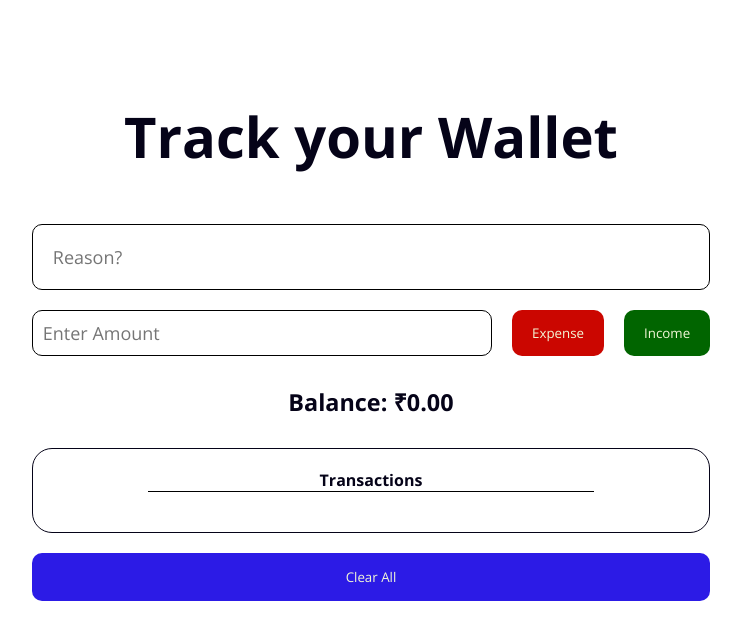
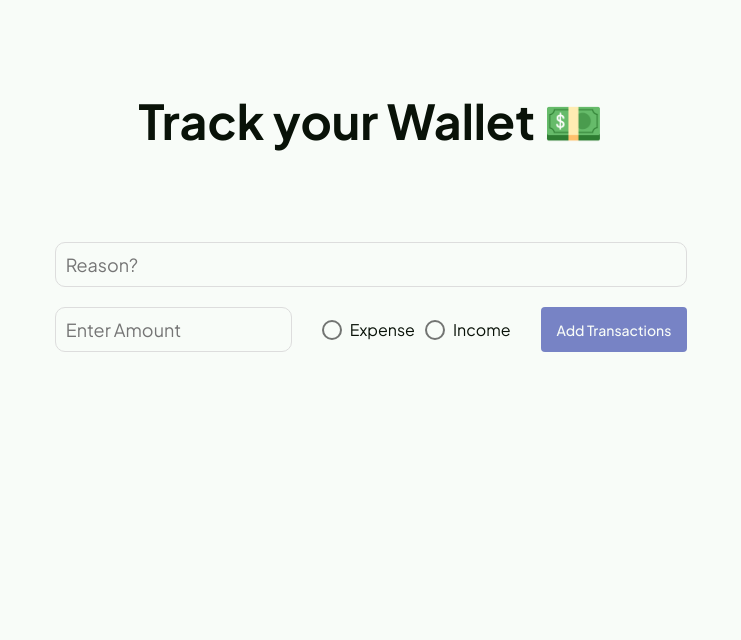
Before and after one commit to shubhamashish33/wallet, an Angular app: page / in a window 1280 px wide. Shown: the top 640 px of the page, without its empty margins (269-1010 px from the left). Built offline with nearby package versions, Linux system fonts and the light colour scheme.

Commit message:
major changes and enhancement

```diff
--- a/angular.json
+++ b/angular.json
@@ -24,6 +24,7 @@
               "src/assets"
             ],
             "styles": [
+              "./node_modules/@angular/material/prebuilt-themes/deeppurple-amber.css",
               "src/styles.css"
             ],
             "scripts": []
@@ -87,6 +88,7 @@
               "src/assets"
             ],
             "styles": [
+              "./node_modules/@angular/material/prebuilt-themes/deeppurple-amber.css",
               "src/styles.css"
             ],
             "scripts": []
--- a/src/app/app.component.css
+++ b/src/app/app.component.css
@@ -1,44 +1,47 @@
-@import url('https://fonts.googleapis.com/css2?family=Open+Sans:ital,wght@0,300..800;1,300..800&display=swap');
-
 * {
     margin: 0px;
     padding: 0px;
     box-sizing: border-box;
-    font-family: "Open Sans", sans-serif;
     font-optical-sizing: auto;
-    --text: #050318;
-    --background: #f2f7d6;
-    --primary: #2c1be6;
-    --secondary: #cb0600;
-    --accent: #016500;
+    --text: #091208;
+    --background: #f8fcf8;
+    --primary: #53b34d;
+    --secondary: #b14848;
+    --accent: #7783c5;
     color: var(--text);
 }
 
 .container {
     display: grid;
-    width: 60%;
-    margin: auto;
     padding: 40px;
     border-radius: 20px;
+    width: 90%;
+    margin: auto;
+}
+
+.content {
+    display: flex;
+    justify-content: space-around;
+    padding: 40px;
+    gap: 40px;
 }
 
 .topcontainer {
     margin: 50px 0px;
     text-align: center;
-    font-size: 48px;
-    font-weight: 400px;
 }
 
 .midcontainer {
     display: flex;
     flex-direction: column;
     gap: 20px;
+    height: 100px;
 }
 
 .midcontainer input {
-    padding: 20px;
+    padding: 10px;
     border-radius: 10px;
-    border: 1px solid black;
+    border: 1px solid #ddd;
     font-size: 18px;
     flex: 1;
     font-weight: 400;
@@ -46,9 +49,10 @@
 }
 
 .midinnercontainer {
-    display: flex;
+    display: flex !important;
     justify-content: space-evenly;
     gap: 20px;
+    align-content: center !important;
 }
 
 .midinnercontainer input {
@@ -110,21 +114,45 @@ input[type=number]::-webkit-outer-spin-button {
 }
 
 .expenselistcontainer {
-    padding: 20px;
+    flex: 1;
+    padding: 20px 10px;
     border-radius: 20px;
-    border: 1px solid var(--text);
-    margin-top: 20px;
+    border: 1px solid #ddd;
     display: flex;
     flex-direction: column;
     gap: 10px;
 }
 
+.expenselisttransactions {
+    display: flex;
+    flex-wrap: wrap;
+    gap: 10px;
+}
+
+.mat-mdc-radio-button~.mat-mdc-radio-button {
+    margin-left: 16px;
+    background-color: greenyellow;
+}
+
+.mat-radio-group {
+    padding: 10px;
+    display: flex;
+    flex-direction: row;
+    gap: 10px;
+}
+
+.expensecontent {
+    display: flex;
+    flex-direction: column;
+}
+
 .expenselist {
-    padding: 20px;
+    padding: 10px;
     display: flex;
     border: 1.5px solid var(--text);
     justify-content: space-between;
     border-radius: 10px;
+    flex-grow: 1;
 }
 
 .reasonName {
@@ -139,11 +167,22 @@ input[type=number]::-webkit-outer-spin-button {
 
 @media only screen and (max-width: 800px) {
     .container {
-        width: 90%;
+        width: 100%;
+        padding: 15px;
+    }
+
+    .topcontainer h1 {
+        font-size: 28px !important;
+    }
+
+    .content {
+        flex-direction: column;
+        padding: 0px;
     }
 
     .midcontainer {
         flex-direction: column;
+        height: auto;
     }
 
     .midinnercontainer {
--- a/src/app/app.component.html
+++ b/src/app/app.component.html
@@ -1,34 +1,49 @@
 <div class="container">
   <div class="topcontainer">
-    <h3>Track your Wallet</h3>
+    <h1 style="font-size: 3rem; font-weight: bolder;">Track your Wallet 💵</h1>
   </div>
+  <div class="content">
     <div class="midcontainer">
-    <input type="text" name="" id="" placeholder="Reason?" [(ngModel)]="expenseName">
+      <input type="text" placeholder="Reason?" [(ngModel)]="expenseName">
       <div class="midinnercontainer">
-      <input type="number" name="" placeholder="Enter Amount" [(ngModel)]="amount" max="100000" id="currency" appCurrencyInput>
-      <div class="buttons">
-        <button (click)="addExpense()" class="expense btn">Expense</button>
-        <button (click)="addIncome()" class="income btn">Income</button>
+        <input type="number" placeholder="Enter Amount" [(ngModel)]="expenseAmount" max="100000" id="currency">
+        <mat-radio-group [(ngModel)]="income_or_expense" aria-label="Select an option">
+          <mat-radio-button value="expense">Expense</mat-radio-button>
+          <mat-radio-button value="income">Income</mat-radio-button>
+        </mat-radio-group>
+        <button mat-flat-button style="background-color: #7783c5; color: #f8fcf8;" (click)="addTransaction(income_or_expense)">Add
+          Transactions</button>
       </div>
-    </div>
-    <div class="totalamt">
+      <div class="totalamt" *ngIf="expenseList && expenseList.length > 0">
         <h3>
           Balance: {{balance |currency:'INR'}}
         </h3>
       </div>
     </div>
-  <div class="expenselistcontainer">
+    <div class="expenselistcontainer" *ngIf="expenseList && expenseList.length > 0">
       <div *ngIf="isError" class="error-message">
         {{errorMessage}}
       </div>
       <h4
-      style="font-style: bold; width: 70%; margin: auto; text-align: center; border-bottom: 1px solid black; margin-bottom: 20px;">
+        style="font-style: bold; width: 100%; margin: auto; text-align: center; border-bottom: 1px solid black; margin-bottom: 20px;">
         Transactions</h4>
-    <div class="expenselist" *ngFor="let expense of expenseList"
-      [ngStyle]="{ 'border-left': expense.amount > 0 ? '12px solid green' : '12px solid red' }">
+      <div class="expenselisttransactions">
+        <div class="expenselist" *ngFor="let expense of expenseList; let indx = index"
+          [ngStyle]="{ 'border-top': expense.amount > 0 ? '12px solid #53b34d' : '12px solid #b14848' }">
+          <div class="expensecontent">
             <span class="reasonName">{{expense.expenseName | titlecase}}</span>
             <span>{{expense.amount | currency: "INR"}}</span>
+          </div>
+          <div class="deleteicon" style="cursor: pointer;" (click)="onRemoveExpense(indx)">
+            <svg xmlns="http://www.w3.org/2000/svg" height="20" width="15"
+              viewBox="0 0 384 512">
+              <path
+                d="M342.6 150.6c12.5-12.5 12.5-32.8 0-45.3s-32.8-12.5-45.3 0L192 210.7 86.6 105.4c-12.5-12.5-32.8-12.5-45.3 0s-12.5 32.8 0 45.3L146.7 256 41.4 361.4c-12.5 12.5-12.5 32.8 0 45.3s32.8 12.5 45.3 0L192 301.3 297.4 406.6c12.5 12.5 32.8 12.5 45.3 0s12.5-32.8 0-45.3L237.3 256 342.6 150.6z" />
+            </svg>
+          </div>
         </div>
       </div>
       <button (click)="clearLocalStorage()" class="clearAll btn" style="cursor: pointer;">Clear All</button>
     </div>
+  </div>
+</div>
--- a/src/app/app.component.ts
+++ b/src/app/app.component.ts
@@ -11,31 +11,75 @@ export class AppComponent implements OnInit {
   public balance: number = 0;
   public expenseList: any[] = [];
   public expenseName: string = '';
-  public amount: number;
+  public expenseAmount: number;
+  public income_or_expense: any;
   ngOnInit(): void {
     const storedBalance = localStorage.getItem('balance');
     if (storedBalance) {
       this.balance = parseFloat(storedBalance);
     }
     const storedExpenseList = localStorage.getItem('expenseList');
-    if (storedExpenseList) {
+    if (storedExpenseList && storedExpenseList.length > 0) {
       this.expenseList = JSON.parse(storedExpenseList);
     }
   }
+  addTransaction(incomeOrExpense: string) {
+    if (incomeOrExpense) {
+      (incomeOrExpense == "expense") ? this.addExpense() : this.addIncome();
+    }
+    else {
+      const message = "Please Select any option";
+      this.showError(message);
+  }
+}
+  showError(message: string){
+    this.errorMessage = message;
+      this.isError = true;
+      setTimeout(() => {
+        this.errorMessage = "";
+        this.isError = false;
+      }, 2000)
+  }
   addExpense() {
     if (this.expenseName.length && this.expenseName != null &&
-      this.amount != null && this.amount != undefined && this.amount < 100000
+      this.expenseAmount != null && this.expenseAmount != undefined && this.expenseAmount < 100000
     )
-      if (this.amount > 0) {
+      if (this.expenseAmount > 0) {
         {
           this.expenseList.push({
             expenseName: this.expenseName,
-            amount: -this.amount
+            amount: -this.expenseAmount
           });
-          this.balance = this.balance - this.amount;
+          this.balance = this.balance - this.expenseAmount;
           this.isError = false;
           this.expenseName = '';
-          this.amount = null;
+          this.expenseAmount = null;
+        }
+      }
+      else {
+        const message: string = "Negative amount has been passed";
+        this.showError(message);
+      }
+    else {
+      const message: string = "Incorrect parameter has been passed";
+      this.showError(message);
+    }
+    this.saveExpenseList();
+  }
+  addIncome() {
+    if (this.expenseName.length && this.expenseName != undefined &&
+      this.expenseAmount != null && this.expenseAmount != undefined && this.expenseAmount < 100000
+    )
+      if (this.expenseAmount > 0) {
+        {
+          this.expenseList.push({
+            expenseName: this.expenseName,
+            amount: +this.expenseAmount
+          });
+          this.balance = this.balance + this.expenseAmount;
+          this.isError = false;
+          this.expenseName = '';
+          this.expenseAmount = null;
         }
       }
       else {
@@ -48,31 +92,12 @@ export class AppComponent implements OnInit {
     }
     this.saveExpenseList();
   }
-  addIncome() {
-    if (this.expenseName.length && this.expenseName != undefined &&
-      this.amount != null && this.amount != undefined && this.amount < 100000
-    )
-      if (this.amount > 0) {
-        {
-          this.expenseList.push({
-            expenseName: this.expenseName,
-            amount: +this.amount
-          });
-          this.balance = this.balance + this.amount;
-          this.isError = false;
-          this.expenseName = '';
-          this.amount = null;
-        }
-      }
-      else {
-        this.errorMessage = "Negative amount has been passed";
-        this.isError = true;
-      }
-    else {
-      this.errorMessage = "Incorrect parameter has been passed";
-      this.isError = true;
+  onRemoveExpense(indx: any) {
+    if (indx >= 0 && indx < this.expenseList.length) {
+      this.balance -= this.expenseList[indx].amount;
+      this.expenseList.splice(indx, 1);
+      this.saveExpenseList();
     }
-    this.saveExpenseList();
   }
   saveExpenseList() {
     localStorage.setItem('balance', this.balance.toString());
--- a/src/index.html
+++ b/src/index.html
@@ -1,5 +1,6 @@
 <!doctype html>
 <html lang="en">
+
 <head>
   <meta charset="utf-8">
   <title>Wallet</title>
@@ -7,7 +8,9 @@
   <meta name="viewport" content="width=device-width, initial-scale=1">
   <link rel="icon" type="image/x-icon" href="favicon.ico">
 </head>
+
 <body>
   <app-root></app-root>
 </body>
+
 </html>
--- a/src/styles.css
+++ b/src/styles.css
@@ -1 +1,23 @@
-/* You can add global styles to this file, and also import other style files */
+@import url('https://fonts.googleapis.com/css2?family=Plus+Jakarta+Sans:ital,wght@0,200..800;1,200..800&display=swap');
+
+* {
+    margin: 0px;
+    padding: 0px;
+    box-sizing: border-box;
+    font-family: "Plus Jakarta Sans", sans-serif !important;
+    --text: #091208;
+    --background: #f8fcf8;
+    --primary: #53b34d;
+    --secondary: #b14848;
+    --accent: #7783c5;
+}
+
+html,
+body {
+    height: 100%;
+}
+
+body {
+    margin: 0;
+    background-color: var(--background);
+}
```
Also changed, not shown: src/app/app.module.ts (+7 -1 lines). Lines whose indentation alone changed are shown as unchanged.
